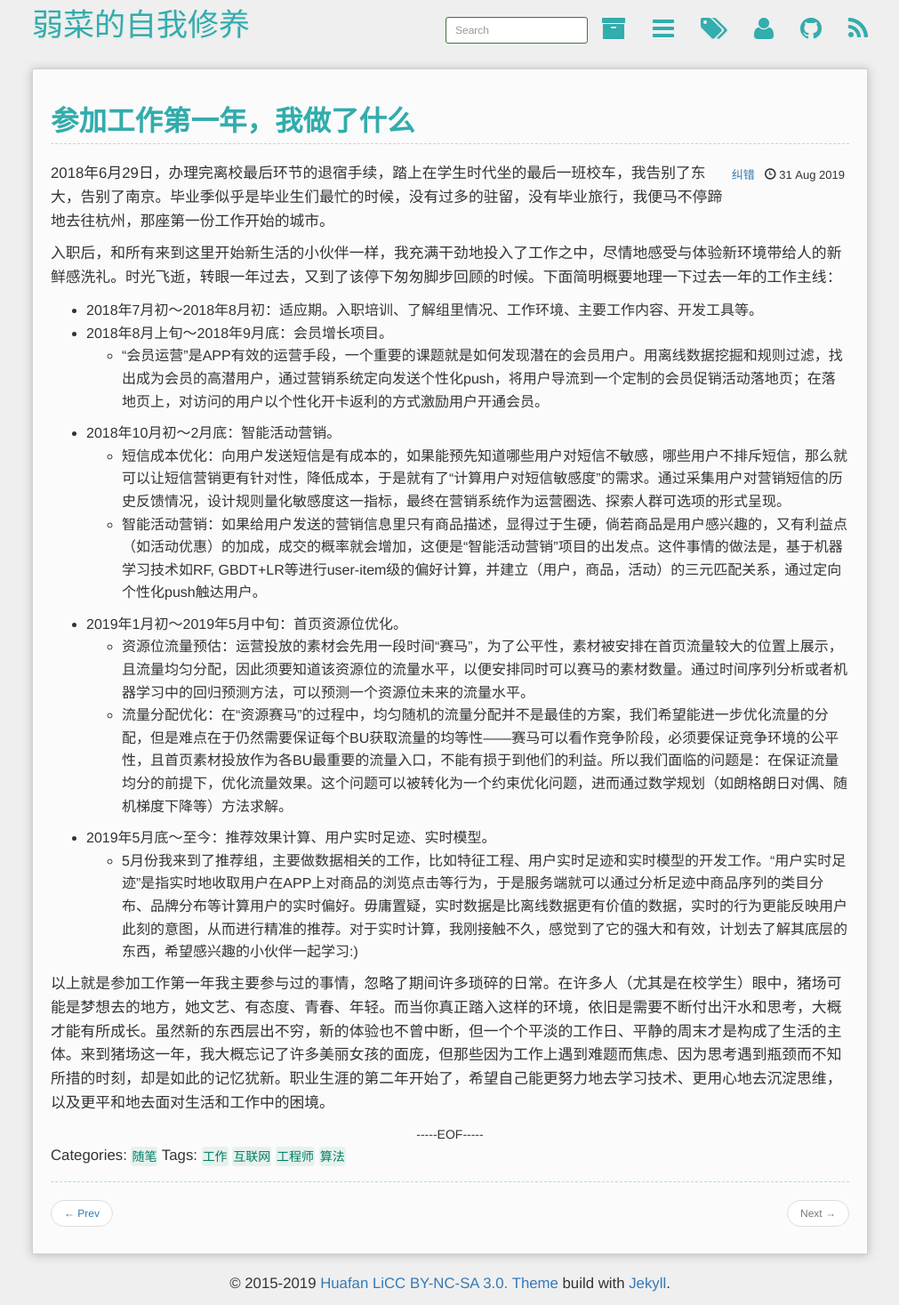
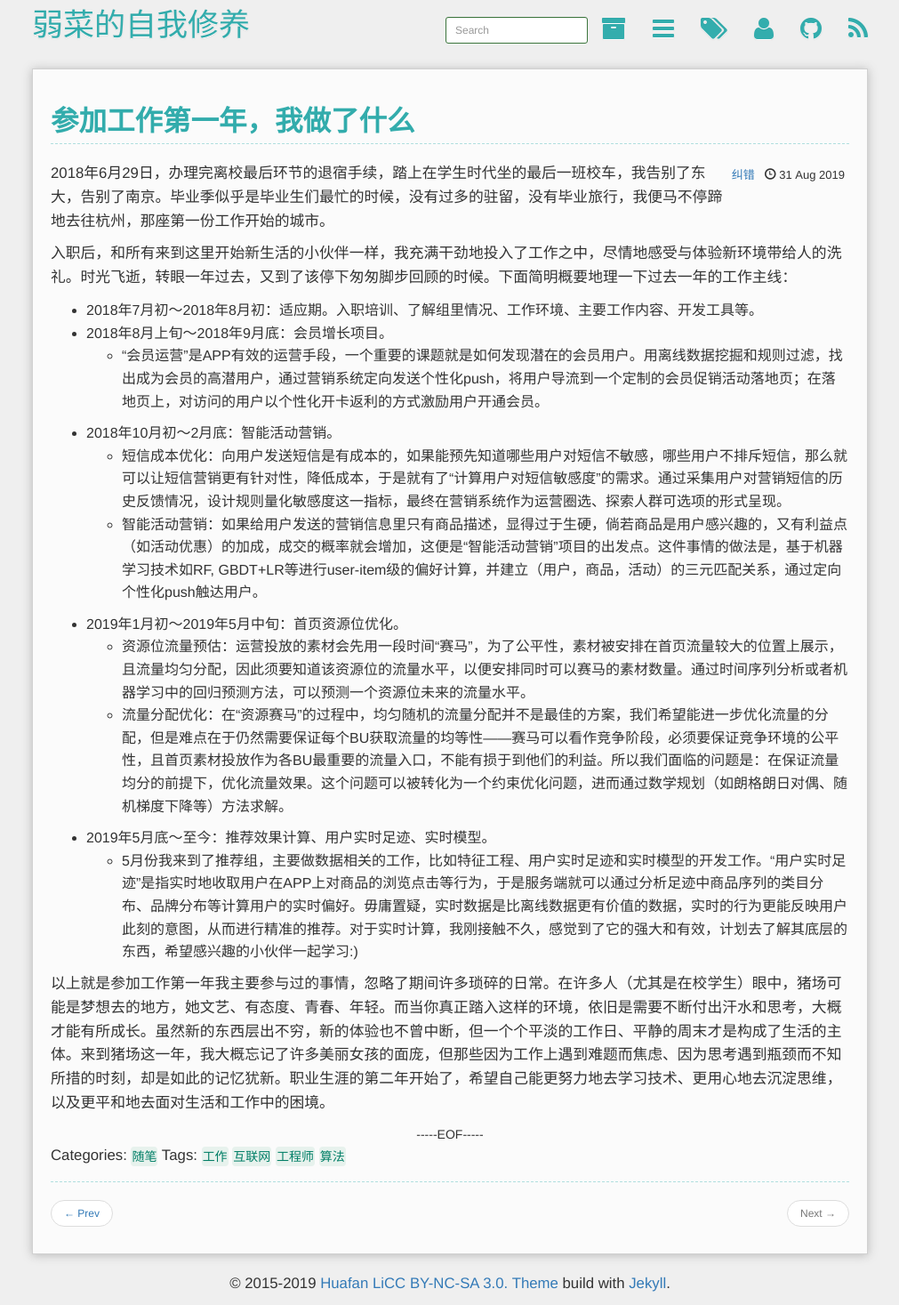
Before and after one commit to mioopoi/mioopoi.github.io, a Jekyll site: the page built from _posts/随笔/2019-08-31-what-i-did-in-the-first-year-career.md, in a window 1280 px wide. Shown: the whole page at 89% size, without its empty margins (134-1145 px from the left). Built offline with Jekyll 4.4.1, drawn with Linux system fonts in a browser that asks for light colours; Markdown is read by kramdown in place of the engine named in the settings; comment, search, counter and statistics services are not loaded.

Commit message:
update some articles

```diff
--- a/_posts/随笔/2019-08-31-what-i-did-in-the-first-year-career.md
+++ b/_posts/随笔/2019-08-31-what-i-did-in-the-first-year-career.md
@@ -9,7 +9,7 @@ summary:
 
 2018年6月29日，办理完离校最后环节的退宿手续，踏上在学生时代坐的最后一班校车，我告别了东大，告别了南京。毕业季似乎是毕业生们最忙的时候，没有过多的驻留，没有毕业旅行，我便马不停蹄地去往杭州，那座第一份工作开始的城市。
 
-入职后，和所有来到这里开始新生活的小伙伴一样，我充满干劲地投入了工作之中，尽情地感受与体验新环境带给人的新鲜感洗礼。时光飞逝，转眼一年过去，又到了该停下匆匆脚步回顾的时候。下面简明概要地理一下过去一年的工作主线：
+入职后，和所有来到这里开始新生活的小伙伴一样，我充满干劲地投入了工作之中，尽情地感受与体验新环境带给人的洗礼。时光飞逝，转眼一年过去，又到了该停下匆匆脚步回顾的时候。下面简明概要地理一下过去一年的工作主线：
 
 - 2018年7月初～2018年8月初：适应期。入职培训、了解组里情况、工作环境、主要工作内容、开发工具等。
 - 2018年8月上旬～2018年9月底：会员增长项目。
```
Also changed, not shown: other parts of _posts/随笔/2019-08-31-what-i-did-in-the-first-year-career.md (+1 -1 lines).
